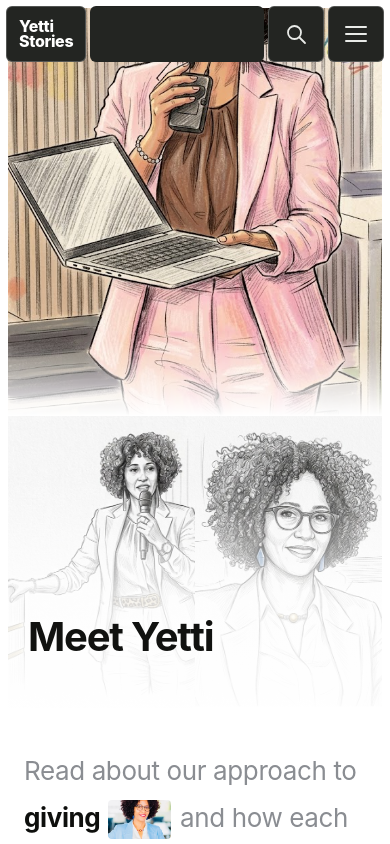
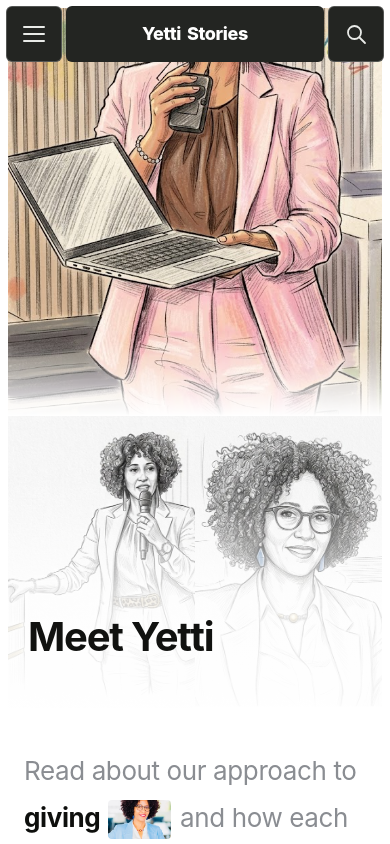
Before and after one commit to abudiayu/Yettti, a React (Vite) app in the folder Yettti/: page / in a window 390 px wide. Shown: the top 844 px of the page. Built offline with nearby package versions, Linux system fonts and the light colour scheme.

Commit message:
the footer and the nave bar section

```diff
--- a/Yettti/src/Components/Navbar/Navbar.module.css
+++ b/Yettti/src/Components/Navbar/Navbar.module.css
@@ -452,45 +452,43 @@
 }
 
 /* ---------- Mobile ---------- */
+/* ---------- Mobile ---------- */
+/* Replace your whole existing "@media (max-width: 900px) { ... }" block with this one.
+   Layout: [ burger ] [ centered logo ] [ search ] */
 @media (max-width: 900px) {
   .header {
     --bar-height: 56px;
   }
 
+  /* Centered brand in the middle bar */
   .logo {
-    min-width: 72px;
-    font-size: 16px;
-  }
-
-  .iconBox {
-    width: 56px;
-  }
-
-  .burger {
-    display: flex;
-  }
-
-  /* Dark filler so the top row still looks like one bar */
-  .wrap::before {
-    content: "";
     order: 1;
     flex: 1 1 auto;
-    background: var(--nav-bg);
-    border-radius: var(--radius);
-  }
-
-  .logo {
-    order: 0;
+    flex-direction: row;
+    align-items: center;
+    justify-content: center;
+    gap: 6px;
+    min-width: 0;
+    padding: 0 12px;
+    border: 0;
+    font-size: 18px;
+    line-height: 1;
+    text-align: center;
+    white-space: nowrap;
   }
 
   .iconBox {
     order: 2;
+    width: 56px;
   }
 
+  /* Burger on the left (must stay below .iconBox so its order wins) */
   .burger {
-    order: 3;
+    display: flex;
+    order: 0;
   }
 
+  /* Dropdown that opens under the bar */
   .bar {
     position: absolute;
     top: calc(100% + 4px);
```
